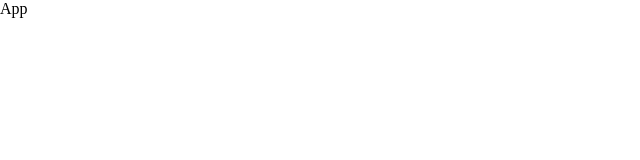
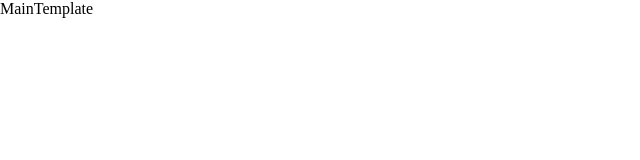
Before and after one commit to Alina-kachur/react-blogologo, a React (Create React App) app: page / in a window 1280 px wide. Shown: the top 160 px of the page, without its empty margins (0-640 px from the left). Built offline with nearby package versions, Linux system fonts and the light colour scheme.

Commit message:
feat(router): add router and pages

```diff
--- a/package.json
+++ b/package.json
@@ -15,6 +15,7 @@
     "react": "^18.2.0",
     "react-dom": "^18.2.0",
     "react-hook-form": "^7.40.0",
+    "react-router-dom": "^6.5.0",
     "react-scripts": "5.0.1",
     "react-select": "^5.7.0",
     "styled-components": "^5.3.6",
--- a/src/App.tsx
+++ b/src/App.tsx
@@ -1,3 +1,6 @@
+import { RouterProvider } from "react-router-dom";
+import { router } from "./router/router";
+
 export const App = () => {
-  return <div>App</div>;
+  return <RouterProvider router={router} />;
 };
--- /dev/null
+++ b/src/components/MainTemplate/MainTemplate.tsx
@@ -0,0 +1,3 @@
+export const MainTemplate = () => {
+  return <div>MainTemplate</div>;
+};
--- /dev/null
+++ b/src/pages/HomePage.tsx
@@ -0,0 +1,3 @@
+export const HomePage = () => {
+  return <div>HomePage</div>;
+};
--- /dev/null
+++ b/src/pages/NotFoundPage.tsx
@@ -0,0 +1,3 @@
+export const NotFoundPage = () => {
+  return <div>NotFoundPage</div>;
+};
--- /dev/null
+++ b/src/router/router.tsx
@@ -0,0 +1,14 @@
+import { createBrowserRouter, createRoutesFromElements, Route } from "react-router-dom";
+import { MainTemplate } from "../components/MainTemplate/MainTemplate";
+import { HomePage } from "../pages/HomePage";
+import { NotFoundPage } from "../pages/NotFoundPage";
+import { ROUTE } from "./routes";
+
+export const router = createBrowserRouter(
+  createRoutesFromElements(
+    <Route path={ROUTE.HOME} element={<MainTemplate />}>
+      <Route index element={<HomePage />} />
+      <Route path={ROUTE.NOT_FOUND} element={<NotFoundPage />} />
+    </Route>,
+  ),
+);
--- /dev/null
+++ b/src/router/routes.ts
@@ -0,0 +1,4 @@
+export enum ROUTE {
+  HOME = "/",
+  NOT_FOUND = "*",
+}
```
Also changed, not shown: 1 other file (tests, documents, lock files or other folders).
